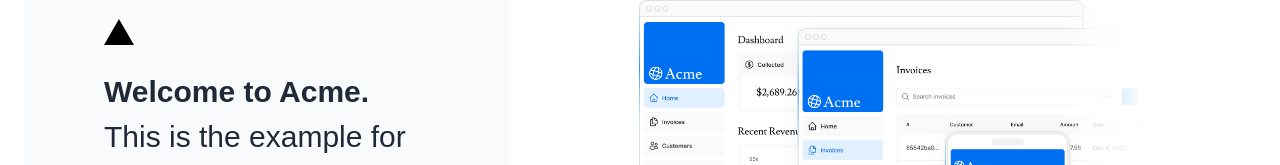
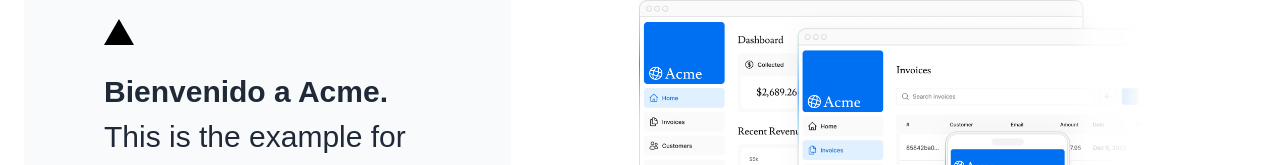
Before and after one commit to danieljllo/nextjs-dashboard, a Next.js app: page / in a window 1280 px wide. Shown: the part 320-485 px from the top of the page. Built offline with nearby package versions, Linux system fonts and the light colour scheme; a web font is replaced by a local one.

Commit message:
Bienvenido a Acme

```diff
--- a/app/page.tsx
+++ b/app/page.tsx
@@ -14,7 +14,7 @@
         <div className="flex flex-col justify-center gap-6 rounded-lg bg-gray-50 px-6 py-10 md:w-2/5 md:px-20">
         <div className="relative w-0 h-0 border-l-[15px] border-r-[15px] border-b-[26px] border-l-transparent border-r-transparent border-b-black"/>
           <p className={`${lusitana.className} text-xl text-gray-800 md:text-3xl md:leading-normal`}>
-            <strong>Welcome to Acme.</strong> This is the example for the{' '}
+            <strong>Bienvenido a Acme.</strong> This is the example for the{' '}
             <a href="https://nextjs.org/learn/" className="text-blue-500">
               Next.js Learn Course
             </a>
```
